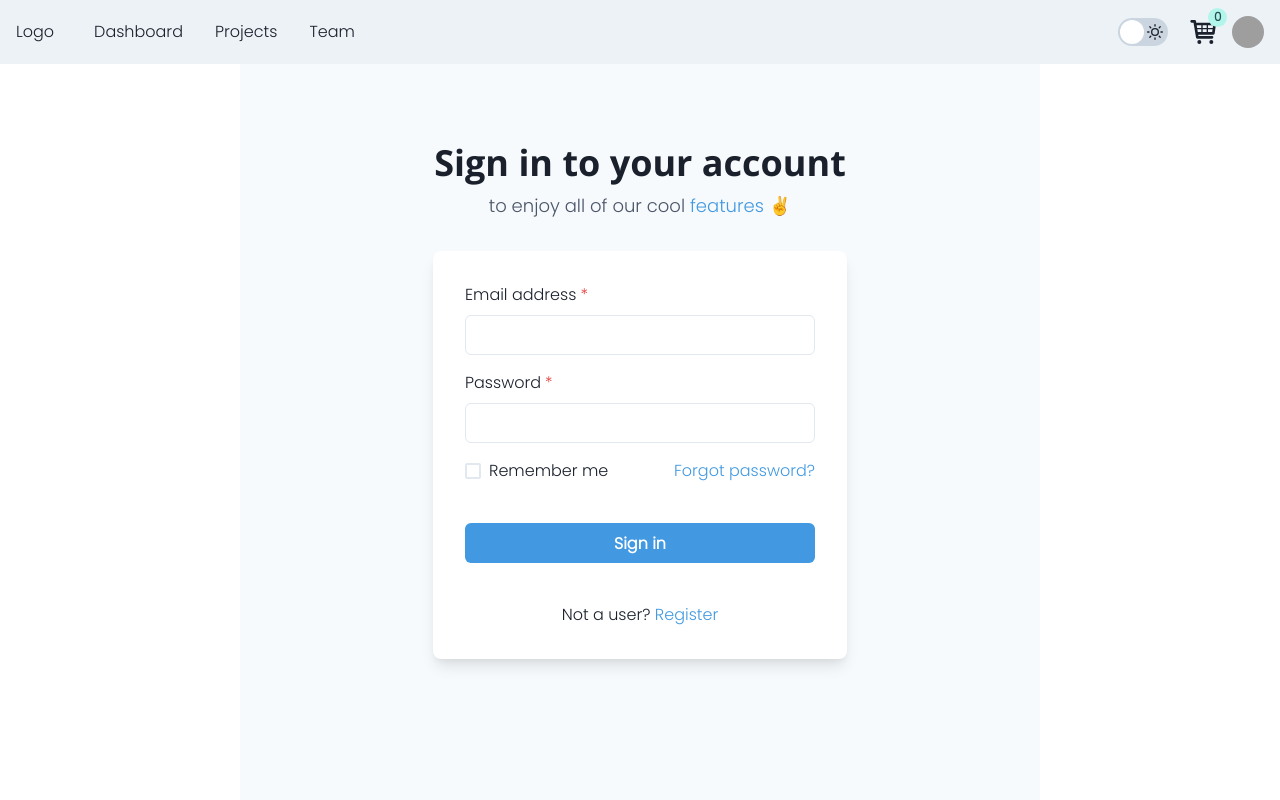
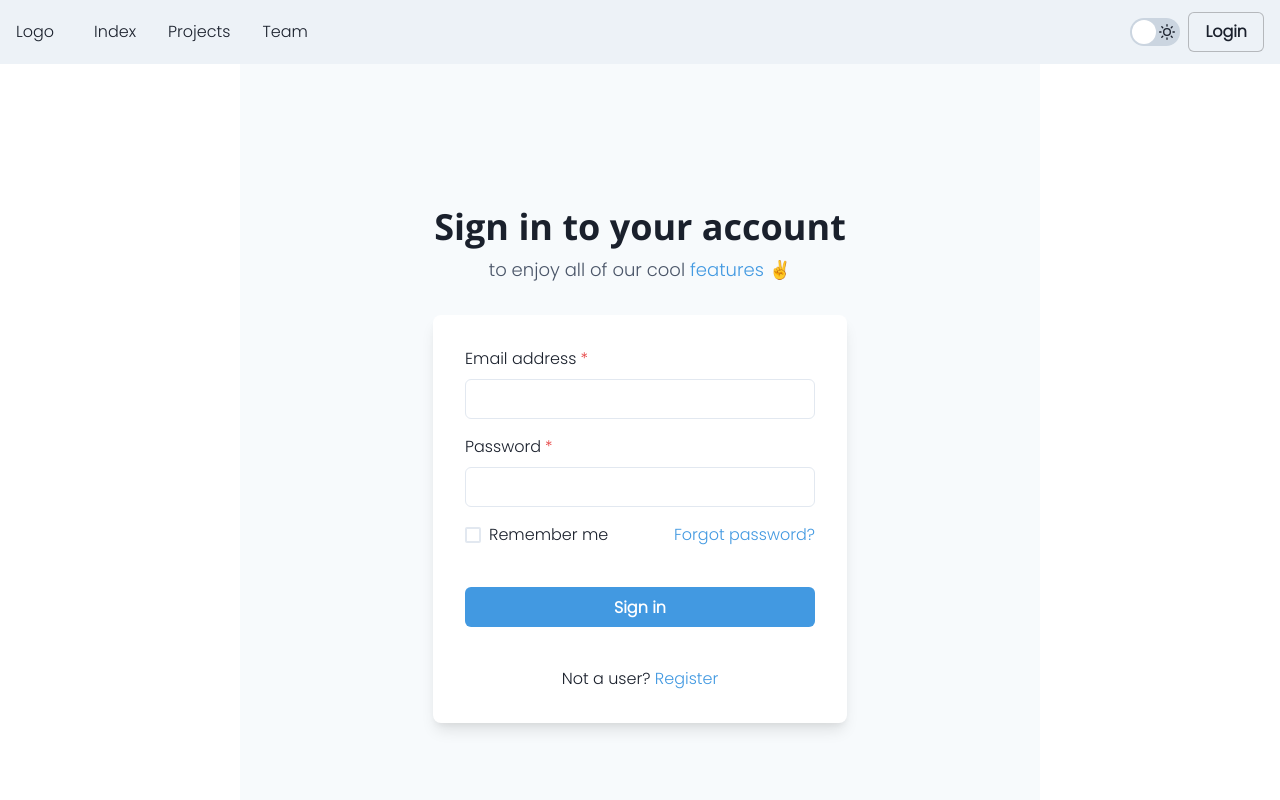
Before and after one commit to moforemmanuel/next-store-sanity, a Next.js app: page /login in a window 1280 px wide. Shown: the top 800 px of the page. Built offline with nearby package versions, Linux system fonts and the light colour scheme; grey boxes are pictures that could not be loaded.

Commit message:
fixed layout and navbar

```diff
--- a/components/Layout/Layout.js
+++ b/components/Layout/Layout.js
@@ -1,13 +1,16 @@
 import React from 'react';
 import Navbar from '../Navbar/Navbar';
 import LargeWithLogoCentered from '../Footer/Footer';
-import { Container } from '@chakra-ui/react';
+import { Box, Container } from '@chakra-ui/react';
 export default function Layout({ children }) {
   return (
     <Container minW="100%" maxW="100%" w="50%" h="50vh" p={0} m={0}>
-      <Navbar></Navbar>
+      <Box mb="4rem">
+        <Navbar />
+      </Box>
+
       {children}
-      <LargeWithLogoCentered></LargeWithLogoCentered>
+      <LargeWithLogoCentered />
     </Container>
   );
 }
--- a/components/Navbar/Navbar.js
+++ b/components/Navbar/Navbar.js
@@ -27,7 +27,7 @@ import NextLink from 'next/link';
 import { Store } from '../../utils/Store';
 import React from 'react';
 
-const Links = ['Dashboard', 'Projects', 'Team'];
+const Links = ['Index', 'Projects', 'Team'];
 
 const NavLink = ({ children }) => (
   <Link
@@ -38,7 +38,6 @@ const NavLink = ({ children }) => (
       textDecoration: 'none',
       bg: useColorModeValue('gray.200', 'gray.700'),
     }}
-    href={'#'}
   >
     {children}
   </Link>
@@ -46,7 +45,8 @@ const NavLink = ({ children }) => (
 
 export default function Simple() {
   const { state } = React.useContext(Store);
-  const { cart } = state;
+  const { cart, userInfo } = state;
+  // console.log('layout data: ', userInfo);
   const { colorMode, toggleColorMode } = useColorMode();
 
   const { isOpen, onOpen, onClose } = useDisclosure();
@@ -59,6 +59,7 @@ export default function Simple() {
         position="fixed"
         w="100%"
         zIndex="1000"
+        top={0}
         // backdropFilter="saturate(180%) blur(5px)"
       >
         <Flex h={16} alignItems={'center'} justifyContent={'space-between'}>
@@ -81,13 +82,32 @@ export default function Simple() {
               display={{ base: 'none', md: 'flex' }}
             >
               {Links.map((link) => (
-                <NavLink key={link}>{link}</NavLink>
+                <NextLink key={link} href={'/'} passHref>
+                  <Link
+                    px={2}
+                    py={1}
+                    rounded={'md'}
+                    _hover={{
+                      textDecoration: 'none',
+                      bg: useColorModeValue('gray.200', 'gray.700'),
+                    }}
+                  >
+                    {link}
+                  </Link>
+                </NextLink>
               ))}
             </HStack>
           </HStack>
-          <Flex alignItems={'center'} justify="space-evenly">
+
+          <Flex
+            // border={'thin solid red'}
+            alignItems={'center'}
+            justify="space-between"
+            // w="fit-content"
+          >
             <Switch
               m={3}
+              mr={0}
               onChange={toggleColorMode}
               isChecked={colorMode === 'light' ? false : true}
               colorScheme="green"
@@ -114,15 +134,32 @@ export default function Simple() {
                 />
               )}
             </Switch>
-            {/* }
-              /> */}
-            {/* <IconButton
-                aria-label="Toggle light dark mode"
-                onClick={toggleColorMode}
-                icon={colorMode === 'light' ? <MoonIcon /> : <SunIcon />}
-              /> */}
-
-            <Flex justify="center" gap={0} position="relative">
+            {!userInfo ? (
+              <NextLink href="/login" passHref>
+                <Link>
+                  <Text
+                    as={Button}
+                    borderColor={useColorModeValue(
+                      'blackAlpha.400',
+                      'whiteAlpha.500'
+                    )}
+                    borderStyle="solid"
+                    borderWidth="thin"
+                    fontSize="md"
+                  >
+                    Login
+                  </Text>
+                </Link>
+              </NextLink>
+            ) : (
+              <Flex>
+                <Flex
+                  direction="row"
+                  justify="center"
+                  gap={5}
+                  position="relative"
+                  // border={'thin solid blue'}
+                >
                   <NextLink href="/cart" passHref>
                     <Link>
                       <Box mr={3}>
@@ -146,7 +183,9 @@ export default function Simple() {
                             align="center"
                             fontWeight="extrabold"
                           >
-                        {cart.cartItems.length > 0 ? cart.cartItems.length : 0}
+                            {cart.cartItems.length > 0
+                              ? cart.cartItems.length
+                              : 0}
                           </Text>
                         </Badge>
                       </Box>
@@ -154,17 +193,6 @@ export default function Simple() {
                   </NextLink>
                 </Flex>
                 <Menu>
-              {/* <Switch
-                m={3}
-                onChange={toggleColorMode}
-                isChecked={colorMode === 'light' ? false : true}
-                icon={colorMode == 'light' ? <SunIcon /> : <MoonIcon />}
-                colorScheme="green"
-                size="md"
-              /> */}
-              {/* <IconButton
-                icon={ */}
-
                   <MenuButton
                     as={Button}
                     rounded={'full'}
@@ -174,9 +202,10 @@ export default function Simple() {
                   >
                     <Avatar
                       size={'sm'}
-                  src={
-                    'https://images.unsplash.com/photo-1493666438817-866a91353ca9?ixlib=rb-0.3.5&q=80&fm=jpg&crop=faces&fit=crop&h=200&w=200&s=b616b2c5b373a80ffc9636ba24f7a4a9'
-                  }
+                      // src={
+                      //   'https://images.unsplash.com/photo-1493666438817-866a91353ca9?ixlib=rb-0.3.5&q=80&fm=jpg&crop=faces&fit=crop&h=200&w=200&s=b616b2c5b373a80ffc9636ba24f7a4a9'
+                      // }
+                      name={`${userInfo.firstName} ${userInfo.lastName}`}
                     />
                   </MenuButton>
                   <MenuList>
@@ -186,6 +215,8 @@ export default function Simple() {
                     <MenuItem>Link 3</MenuItem>
                   </MenuList>
                 </Menu>
+              </Flex>
+            )}
           </Flex>
         </Flex>
 
--- a/components/ProductItem/ProductItem.js
+++ b/components/ProductItem/ProductItem.js
@@ -24,13 +24,13 @@ export default function ProductItem({ product }) {
   const { cart } = state;
   const [buttonLoading, setButtonLoading] = React.useState(false);
   React.useEffect(() => {
-    console.log(buttonLoading);
+    // console.log(buttonLoading);
     // const toggleButtonLoading = () => {
     //   setButtonLoading(!buttonLoading);
     // };
   }, [buttonLoading]);
 
-  console.log(cart);
+  // console.log(cart);
 
   let productInCart = false;
   for (let item of cart.cartItems) {
```
Lines whose indentation alone changed are shown as unchanged.
